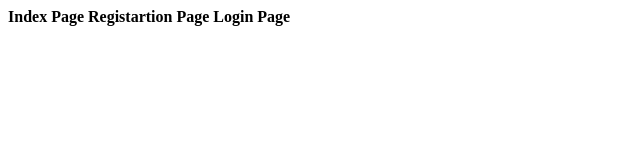
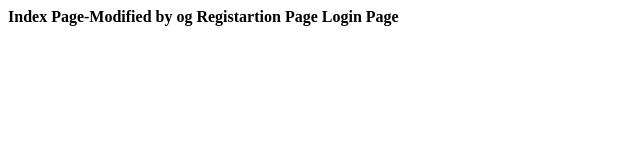
Before and after one commit to Adityaparisi12/demoprojectpractice-1, a plain HTML site: page index.html in a window 1280 px wide. Shown: the whole page, without its empty margins (0-640 px from the left). Drawn offline with Linux system fonts and the light colour scheme.

Commit message:
modified by og

```diff
--- a/index.html
+++ b/index.html
@@ -1,3 +1,3 @@
-<b>Index Page</b>
+<b>Index Page-Modified by og</b>
 <b>Registartion Page</b>
 <b>Login Page</b>
```
